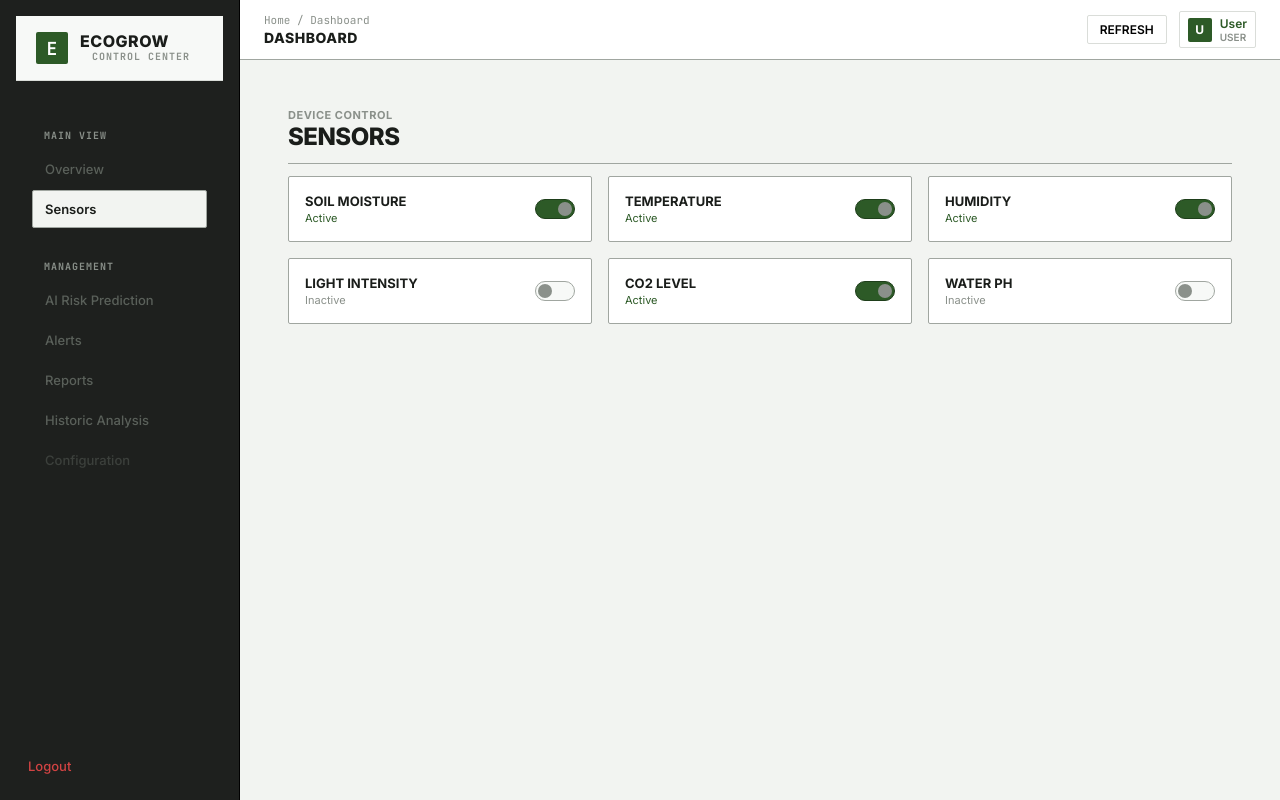
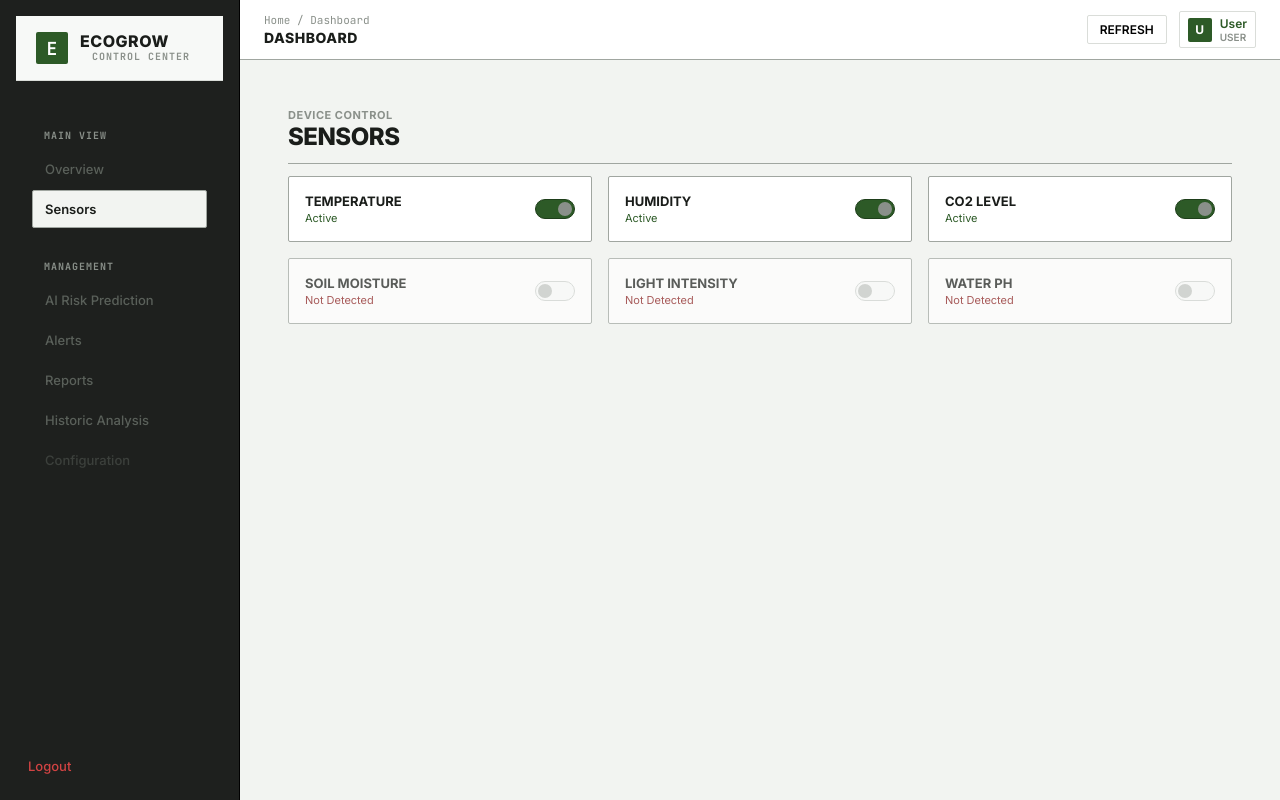
Before and after one commit to albinjojo/EcoGrow, a React (Vite) app: page /dashboard/sensors in a window 1280 px wide. Built offline with nearby package versions, Linux system fonts and the light colour scheme; no server answers; sample sign-in values are in the browser's storage.

Commit message:
minor ui updates in sensors page

```diff
--- a/src/pages/dashboard/Sensors.jsx
+++ b/src/pages/dashboard/Sensors.jsx
@@ -6,12 +6,13 @@ import './Dashboard.css'
 const Sensors = () => {
   // Dummy data for sensors
   const [sensors, setSensors] = useState([
-    { id: 1, name: 'Soil Moisture', active: true },
-    { id: 2, name: 'Temperature', active: true },
-    { id: 3, name: 'Humidity', active: true },
-    { id: 4, name: 'Light Intensity', active: false },
-    { id: 5, name: 'CO2 Level', active: true },
-    { id: 6, name: 'Water pH', active: false },
+
+    { id: 2, name: 'Temperature', active: true, detected: true },
+    { id: 3, name: 'Humidity', active: true, detected: true },
+    { id: 5, name: 'CO2 Level', active: true, detected: true },
+    { id: 1, name: 'Soil Moisture', active: false, detected: false },
+    { id: 4, name: 'Light Intensity', active: false, detected: false },
+    { id: 6, name: 'Water pH', active: false, detected: false },
   ])
 
   const toggleSensor = (id) => {
@@ -31,18 +32,19 @@ const Sensors = () => {
 
       <div className="sensor-list">
         {sensors.map((sensor) => (
-          <div key={sensor.id} className="sensor-card">
+          <div key={sensor.id} className="sensor-card" style={{ opacity: sensor.detected ? 1 : 0.7 }}>
             <div className="sensor-info">
               <span className="sensor-name">{sensor.name}</span>
-              <span className="sensor-status" style={{ color: sensor.active ? 'var(--c-status-safe)' : 'var(--c-text-tertiary)' }}>
-                {sensor.active ? 'Active' : 'Inactive'}
+              <span className="sensor-status" style={{ color: sensor.detected ? (sensor.active ? 'var(--c-status-safe)' : 'var(--c-text-tertiary)') : 'var(--c-status-danger)' }}>
+                {sensor.detected ? (sensor.active ? 'Active' : 'Inactive') : 'Not Detected'}
               </span>
             </div>
-            <label className="toggle-switch">
+            <label className="toggle-switch" style={{ cursor: sensor.detected ? 'pointer' : 'not-allowed', opacity: sensor.detected ? 1 : 0.5 }}>
               <input
                 type="checkbox"
                 checked={sensor.active}
-                onChange={() => toggleSensor(sensor.id)}
+                onChange={() => sensor.detected && toggleSensor(sensor.id)}
+                disabled={!sensor.detected}
               />
               <span className="slider"></span>
             </label>
```
